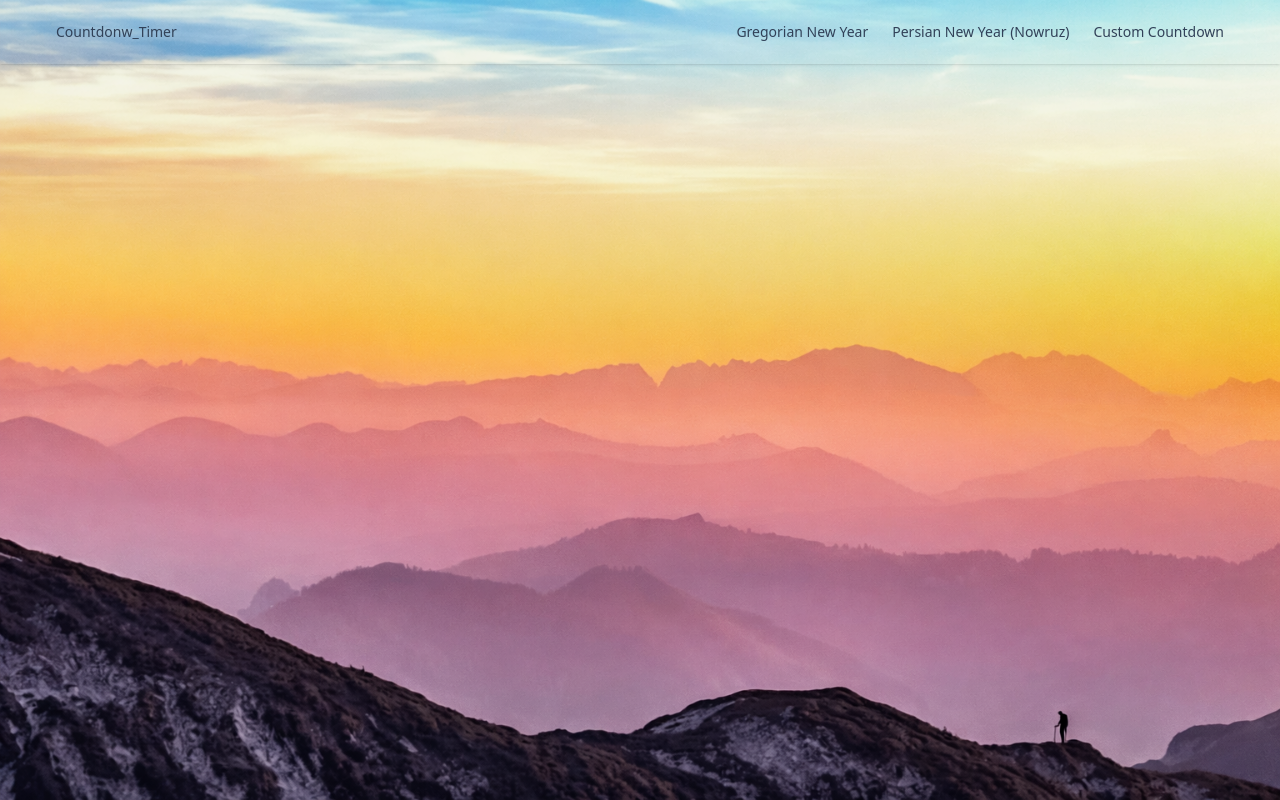
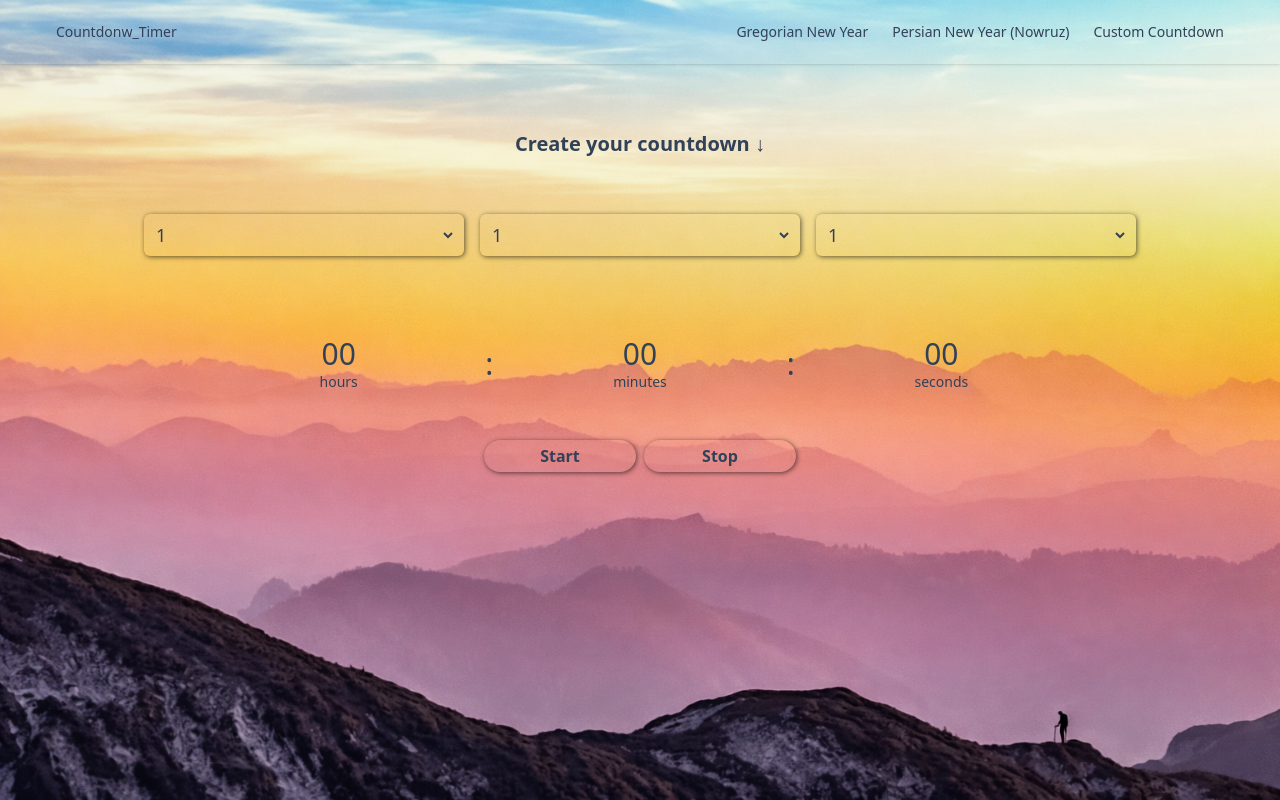
Before and after one commit to 01mehran/Countdown-timer, a React (Vite) app: page /Countdown-timer/customCountdown in a window 1280 px wide. Built offline with nearby package versions, Linux system fonts and the light colour scheme.

Commit message:
feat: add custom countdown ui

```diff
--- a/src/pages/CustomCountdown/CustomCountDown.tsx
+++ b/src/pages/CustomCountdown/CustomCountDown.tsx
@@ -4,6 +4,68 @@ export default function CustomCountDown() {
   return (
     <div className="min-h-dvh bg-[url('./assets/images/background.png')] md:bg-bottom bg-cover bg-right bg-no-repeat text-slate-700 w-full flex items-center  gap-16 flex-col space-y-0.5">
       <NavBar />
+
+      <div className="w-full text-center">
+        <header className="font-semibold text-xl">
+          Create your countdown <span>&darr;</span>
+        </header>
+
+        {/* Select time */}
+        <section className="flex justify-center gap-4 mt-14 ">
+          {/* Hours; */}
+          <article className="w-[25%] py-2 rounded-md px-2  shadow-[1px_1px_5px_rgba(0,0,0,.6)]">
+            <select className=" w-full h-full border-0 outline-0 text-lg">
+              {Array.from({ length: 24 }, (_, i) => (
+                <option value={i}>{i + 1}</option>
+              ))}
+            </select>
+          </article>
+          {/* Minutes */}
+          <article className="w-[25%] py-2 rounded-md px-2  shadow-[1px_1px_5px_rgba(0,0,0,.6)]">
+            <select className="w-full h-full  border-0 outline-0 text-lg">
+              {Array.from({ length: 59 }, (_, i) => (
+                <option value={i}>{i + 1}</option>
+              ))}
+            </select>
+          </article>
+          {/* Seconds */}
+          <article className="w-[25%] py-2 rounded-md px-2 shadow-[1px_1px_5px_rgba(0,0,0,.6)]">
+            <select className=" w-full h-full border-0 outline-0 text-lg ">
+              {Array.from({ length: 59 }, (_, i) => (
+                <option value={i}>{i + 1}</option>
+              ))}
+            </select>
+          </article>
+        </section>
+
+        {/* Time; */}
+        <section className="flex items-center justify-center text-3xl max-w-4xl w-full mx-auto mt-20">
+          <article className="flex flex-col w-full">
+            <time>00</time>
+            <span className="text-sm font-medium">hours</span>
+          </article>
+          :
+          <article className="flex flex-col w-full">
+            <time>00</time>
+            <span className="text-sm font-medium">minutes</span>
+          </article>
+          :
+          <article className="flex flex-col w-full">
+            <time>00</time>
+            <span className="text-sm font-medium">seconds</span>
+          </article>
+        </section>
+
+        {/* Action buttons */}
+        <section className="mt-12 gap-2 mx-auto  flex items-center flex-wrap justify-center">
+          <button className="w-38 py-1 cursor-pointer shadow-[1px_1px_5px_rgba(0,0,0,.6)] font-semibold rounded-full ">
+            Start
+          </button>
+          <button className="w-38 py-1 cursor-pointer shadow-[1px_1px_5px_rgba(0,0,0,.6)] font-semibold rounded-full ">
+            Stop
+          </button>
+        </section>
+      </div>
     </div>
   );
 }
```
